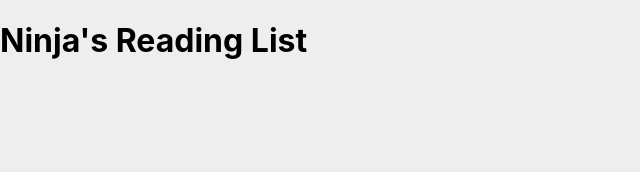
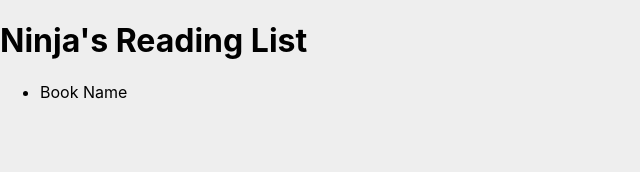
Before and after one commit to Redchlorophyll/fullstack-graphql, a React (Create React App) app in the folder front-end/: page / in a window 1280 px wide. Shown: the top 172 px of the page, without its empty margins (0-640 px from the left). Built offline with nearby package versions, Linux system fonts and the light colour scheme.

Commit message:
feat: create BookList component

```diff
--- /dev/null
+++ b/front-end/jsconfig.json
@@ -0,0 +1,6 @@
+{
+    "compilerOptions": {
+        "baseUrl": "src"
+    },
+    "include": ["src/**/*"]
+}
--- a/front-end/src/App.js
+++ b/front-end/src/App.js
@@ -1,7 +1,10 @@
+import BookList from "components/BookList";
+
 function App() {
   return (
     <div className="App">
       <h1>Ninja's Reading List</h1>
+      <BookList />
     </div>
   );
 }
--- /dev/null
+++ b/front-end/src/components/BookList.js
@@ -0,0 +1,11 @@
+function BookList() {
+  return (
+    <div>
+      <ul id="book-list">
+        <li>Book Name</li>
+      </ul>
+    </div>
+  );
+}
+
+export default BookList;
```
